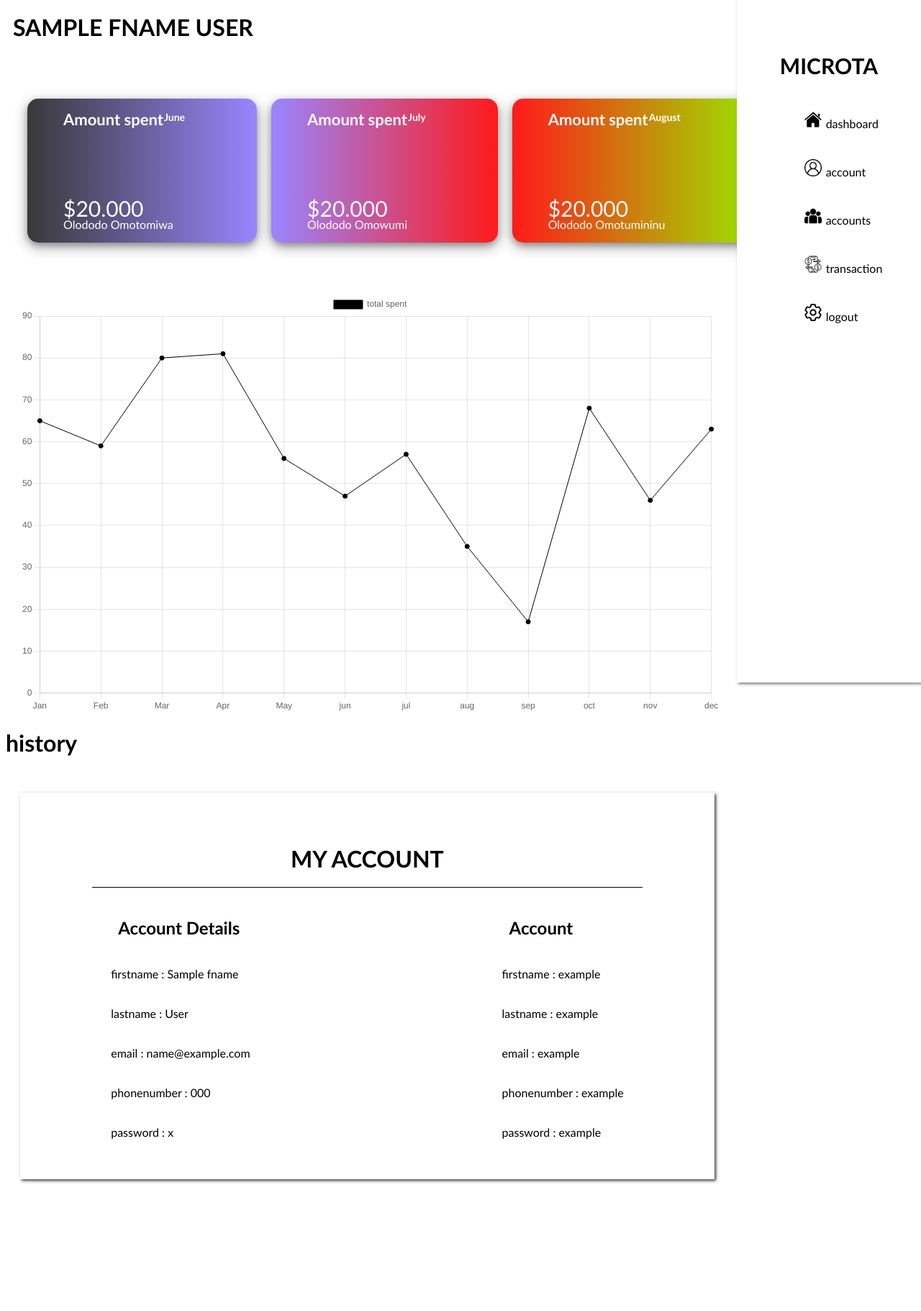
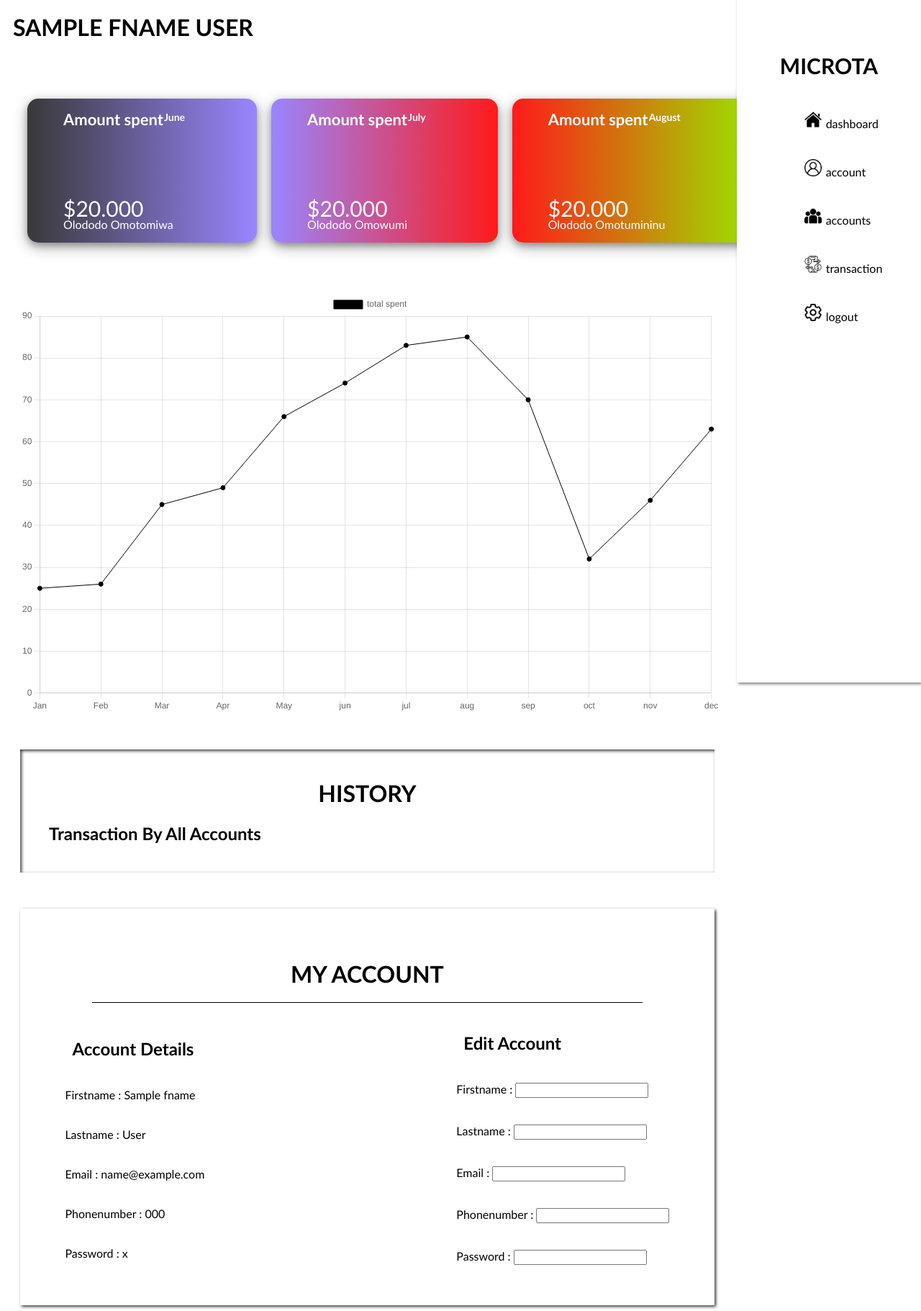
Before and after one commit to tboysmokes/moon, a Flask app: template templates/home.html in a window 1280 px wide. Shown: the whole page at 72% size. Before the commit the page ends 1643 px from the top, so only its background shows below. Run offline with Flask 3, Linux system fonts and the light colour scheme; the template is opened without the code that fills it: most values are stand-ins (such as "Sample title", 1, 10 or a date in 2020).

Commit message:
adding the history section in the home page

```diff
--- a/app.py
+++ b/app.py
@@ -52,9 +52,6 @@ def create():
     return render_template('create.html')
 
 
-@app.route('/settings')
-def settings():
-    return render_template('setting.html')
 
 
 @app.route('/home')
--- a/static/styles/homesty.css
+++ b/static/styles/homesty.css
@@ -183,6 +183,14 @@ div.sidenav h2{
     text-decoration: none;
 }
 
+.trans{
+    margin-left: 20px;
+    box-shadow:inset 2px 2px 4px 0px rgba(0, 0, 0, 0.781);
+    padding: 20px 40px;
+    margin-top: 50px;
+    width: 70%;
+}
+
 div.account{
     padding: 20px 40px;
     box-shadow: 2px 2px 4px 0px rgba(0, 0, 0, 0.781);
@@ -192,6 +200,7 @@ div.account{
     width: 70%;
     margin-left: 20px;
 }
+
 
 div.account h1{
     border-bottom: 1px solid black;
--- a/templates/home.html
+++ b/templates/home.html
@@ -73,7 +73,7 @@
                     backgroundColor: 'rgb(0, 0, 0)',
                     borderColor: 'rgb(0, 0, 0)',
                     borderWidth: 1,
-                    data: [65, 59, 80, 81, 56, 47, 57, 35, 17, 68, 46, 63],
+                    data: [25, 26, 45, 49, 66, 74, 83, 85, 70, 32, 46, 63],
                 }]
             };
 
@@ -107,7 +107,8 @@
 
     <div id="trans"class="trans">
         <div class="histroy">
-            <h1>history</h1>
+            <h1 style="text-align: center; text-transform: uppercase;">history</h1>
+            <h2 style="text-align: left; text-transform: capitalize;">transaction by all accounts</h2>
 
         </div>
     </div>
@@ -128,19 +129,19 @@
         <div class="section">
             <div class="insection">
                 <h2>account details</h2>
-                <p>firstname : {{fname}}</p>
-                <p>lastname : {{lname}}</p>
-                <p>email : {{email}}</p>
-                <p>phonenumber : {{phoneno}}</p>
-                <p>password : {{passw}}</p>
+                <p>Firstname : {{fname}}</p>
+                <p>Lastname : {{lname}}</p>
+                <p>Email : {{email}}</p>
+                <p>Phonenumber : {{phoneno}}</p>
+                <p>Password : {{passw}}</p>
             </div>
             <div class="insection1">
-                <h2>account</h2>
-                <p>firstname : example</p>
-                <p>lastname : example</p>
-                <p>email : example</p>
-                <p>phonenumber : example</p>
-                <p>password : example</p>
+                <h2>edit account</h2>
+                <p>Firstname : <input type="" name="" id="" ></p>
+                <p>Lastname : <input type="" name="" id="" ></p>
+                <p>Email : <input type="" name="" id="" ></p>
+                <p>Phonenumber : <input type="" name="" id="" ></p>
+                <p>Password : <input type="" name="" id="" ></p>
             </div>
         </div>
 
```
